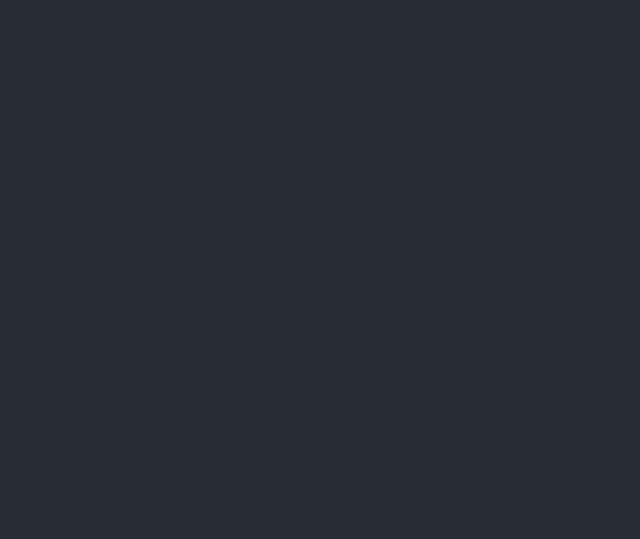
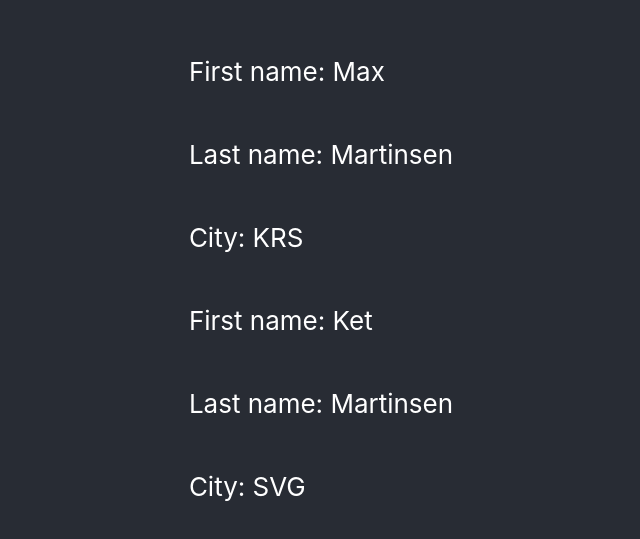
Before and after one commit to MaxMartinsen/JavaScript-Frameworks, a React (Create React App) app: page / in a window 1280 px wide. Shown: the part 121-660 px from the top of the page, without its empty margins (319-959 px from the left). Built offline with nearby package versions, Linux system fonts and the light colour scheme.

Commit message:
Level 1 process

```diff
--- a/src/App.css
+++ b/src/App.css
@@ -12,3 +12,9 @@
   font-size: calc(10px + 2vmin);
   color: white;
 }
+
+.flex {
+  display: flex;
+  flex-direction: column;
+  align-items: start;
+}
--- a/src/App.js
+++ b/src/App.js
@@ -1,9 +1,21 @@
 import './App.css';
+
+function Person(props) {
+  return (
+    <div className='flex'>
+      <p>First name: {props.firstName}</p>
+      <p>Last name: {props.lastName}</p>
+      <p>City: {props.city}</p>
+    </div>
+  );
+}
 
 function App() {
   return (
     <div className="App">
       <header className="App-header">
+        <Person firstName = 'Max' lastName = 'Martinsen' city = 'KRS'/>
+        <Person firstName = 'Ket' lastName = 'Martinsen' city = 'SVG'/>
       </header>
     </div>
   );
```
